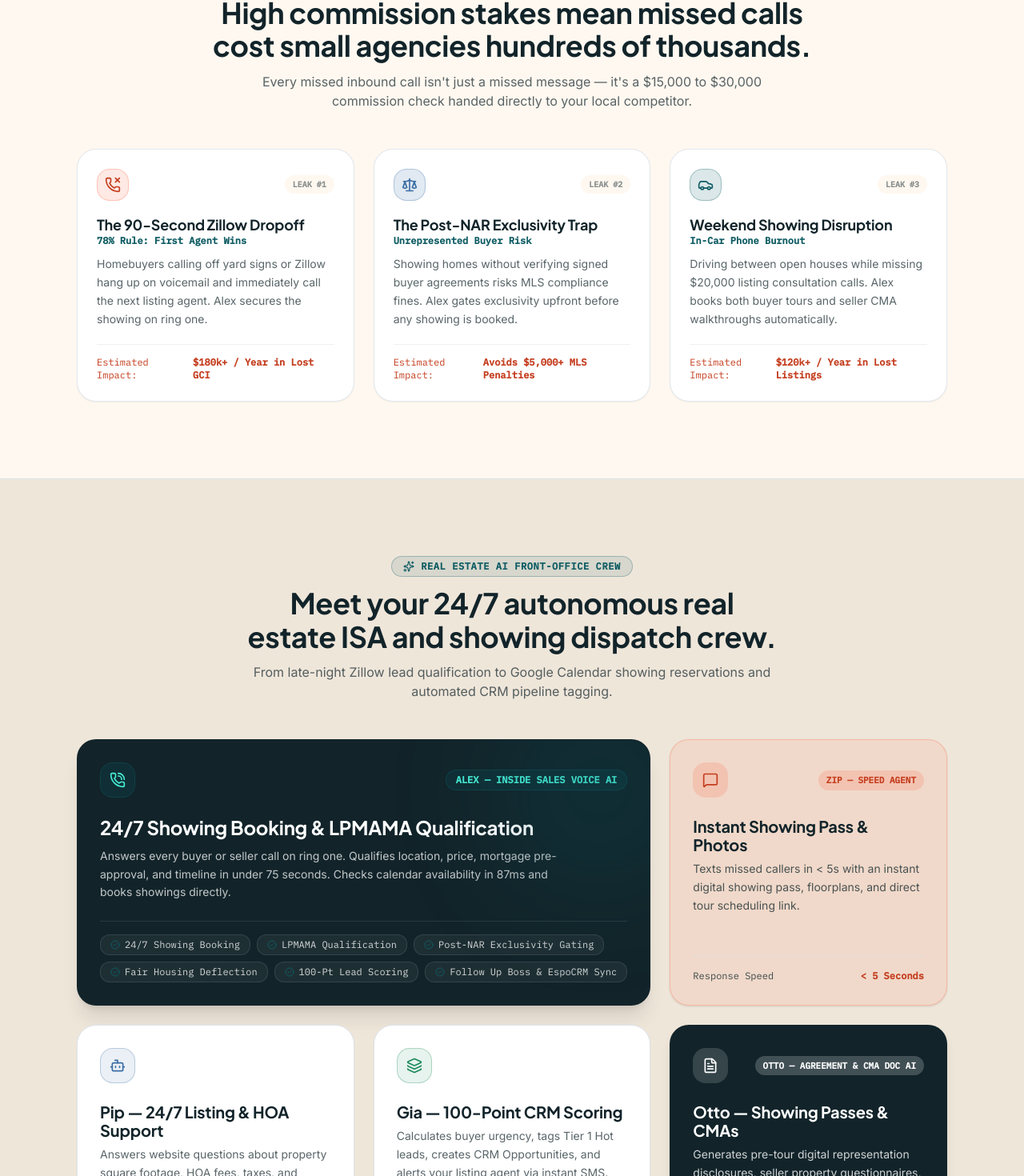
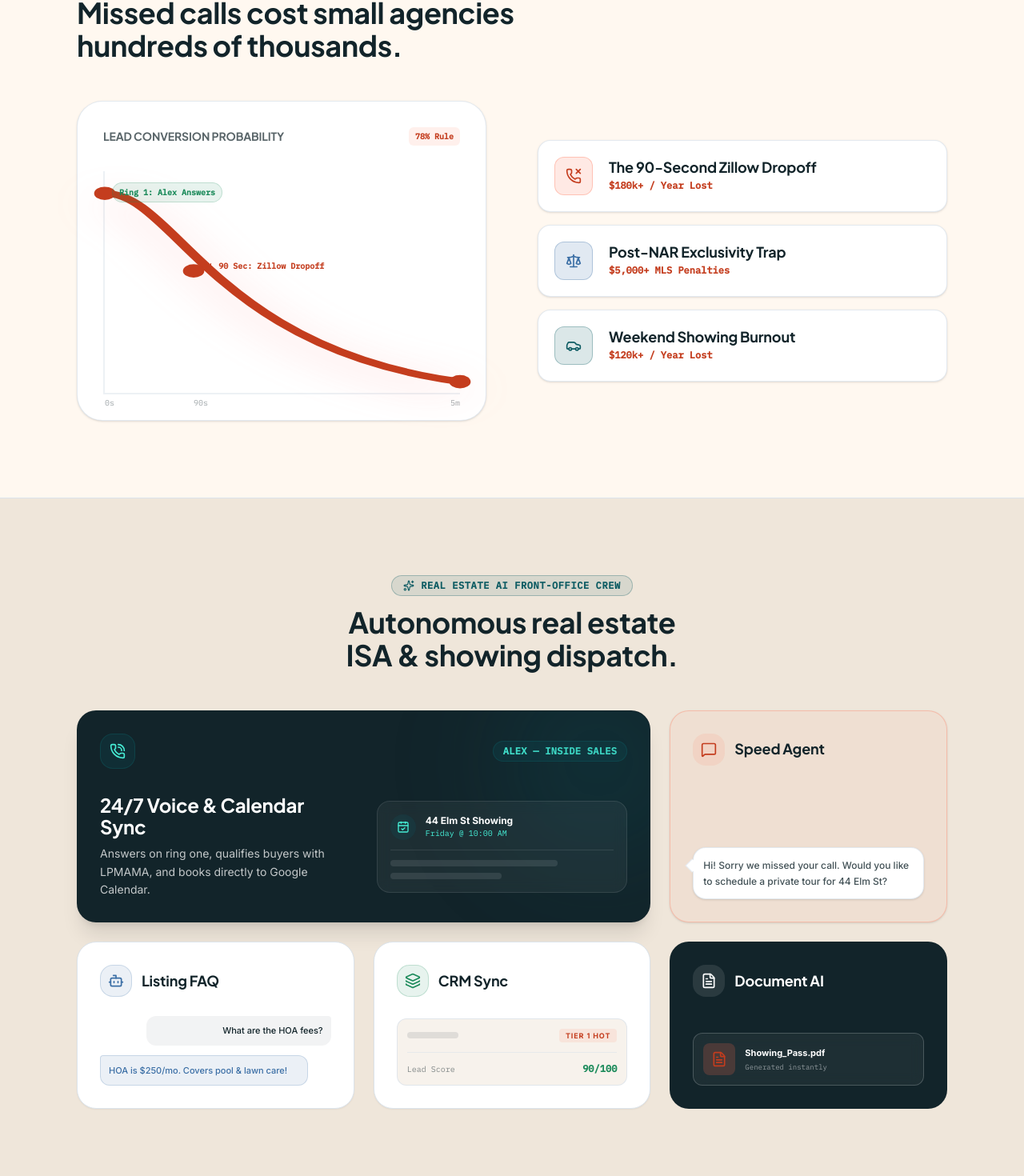
Before and after one commit to xpeedlab-netizen/minions-ai, a Next.js app: page /industries/real-estate in a window 1280 px wide. Shown: the part 1313-2783 px from the top of the page at 80% size. Built offline with nearby package versions, Linux system fonts and the light colour scheme; no server answers.

Commit message:
feat: replace text walls with UI mockups for lower cognitive load

```diff
--- a/components/sections/industries/real-estate/RealEstateCrewBento.tsx
+++ b/components/sections/industries/real-estate/RealEstateCrewBento.tsx
@@ -1,173 +1,158 @@
-import { PhoneCall, MessageSquare, Bot, Layers, FileText, CheckCircle2, Sparkles } from "lucide-react";
+import { PhoneCall, MessageSquare, Bot, Layers, FileText, CheckCircle2, CalendarCheck, Sparkles } from "lucide-react";
 import Reveal from "@/components/ui/Reveal";
-
-const tags = [
-  "24/7 Showing Booking",
-  "LPMAMA Qualification",
-  "Post-NAR Exclusivity Gating",
-  "Fair Housing Deflection",
-  "100-Pt Lead Scoring",
-  "Follow Up Boss & EspoCRM Sync",
-];
 
 export default function RealEstateCrewBento() {
   return (
     <section className="bg-cream-dark py-16 sm:py-24">
       <div className="mx-auto max-w-6xl px-4 sm:px-6 lg:px-8">
-        {/* Section Header */}
         <div className="max-w-3xl mx-auto text-center space-y-3">
           <div className="inline-flex items-center gap-2 rounded-full bg-teal/10 border border-teal/30 px-3.5 py-1 font-mono text-xs font-bold text-teal uppercase tracking-wider">
             <Sparkles className="size-3.5" />
             <span>Real Estate AI Front-Office Crew</span>
           </div>
           <h2 className="font-heading font-bold text-3xl sm:text-4xl text-ink text-balance leading-tight">
-            Meet your 24/7 autonomous real estate ISA and showing dispatch crew.
+            Autonomous real estate ISA & showing dispatch.
           </h2>
-          <p className="text-base text-ink/70 max-w-2xl mx-auto">
-            From late-night Zillow lead qualification to Google Calendar showing reservations and automated CRM pipeline tagging.
-          </p>
         </div>
 
         {/* Bento Grid Layout */}
         <div className="mt-12 grid sm:grid-cols-2 lg:grid-cols-3 gap-5 sm:gap-6">
+
           {/* Card 1: Alex — 24/7 Real Estate Voice ISA (Featured Large Card) */}
           <Reveal className="lg:col-span-2">
             <div className="relative h-full rounded-3xl border border-ink/20 bg-ink p-7 text-white shadow-xl overflow-hidden flex flex-col justify-between hover:shadow-2xl hover:shadow-teal/20 hover:border-teal/40 hover:-translate-y-1 transition-all duration-300">
               <div className="absolute top-0 right-0 -mr-16 -mt-16 size-64 rounded-full bg-teal/20 blur-3xl pointer-events-none" />
 
-              <div>
-                <div className="flex items-center justify-between">
+              <div className="flex items-center justify-between mb-8">
                 <span className="flex size-11 items-center justify-center rounded-2xl bg-teal/20 text-teal-300 border border-teal/40">
                   <PhoneCall className="size-5" />
                 </span>
-                  <span className="font-mono text-xs font-bold text-teal-300 bg-teal/20 border border-teal/40 px-3 py-1 rounded-full uppercase">
-                    Alex — Inside Sales Voice AI
+                <span className="font-mono text-xs font-bold text-teal-300 bg-teal/20 border border-teal/40 px-3 py-1 rounded-full uppercase tracking-wide">
+                  Alex — Inside Sales
                 </span>
               </div>
 
-                <h3 className="mt-6 font-heading font-bold text-2xl text-white">
-                  24/7 Showing Booking &amp; LPMAMA Qualification
+              <div className="grid sm:grid-cols-2 gap-8 items-center">
+                <div>
+                  <h3 className="font-heading font-bold text-2xl text-white">
+                    24/7 Voice & Calendar Sync
                   </h3>
-                <p className="mt-2.5 text-sm text-white/75 leading-relaxed max-w-xl">
-                  Answers every buyer or seller call on ring one. Qualifies location, price, mortgage pre-approval, and timeline in under 75 seconds. Checks calendar availability in 87ms and books showings directly.
+                  <p className="mt-2 text-sm text-white/75 leading-relaxed">
+                    Answers on ring one, qualifies buyers with LPMAMA, and books directly to Google Calendar.
                   </p>
                 </div>
 
-              <div className="mt-6 pt-4 border-t border-white/10 flex flex-wrap gap-2">
-                {tags.map((t) => (
-                  <span
-                    key={t}
-                    className="flex items-center gap-1.5 rounded-xl border border-white/10 bg-white/5 px-3 py-1 font-mono text-xs text-white/80"
-                  >
-                    <CheckCircle2 className="size-3 text-teal" />
-                    {t}
-                  </span>
-                ))}
+                {/* Visual UI Mockup */}
+                <div className="bg-white/5 border border-white/10 rounded-2xl p-4 backdrop-blur-sm">
+                  <div className="flex items-center gap-3 border-b border-white/10 pb-3 mb-3">
+                    <div className="size-8 rounded-full bg-teal/20 flex items-center justify-center text-teal-300">
+                      <CalendarCheck className="size-4" />
+                    </div>
+                    <div>
+                      <p className="text-xs font-bold text-white">44 Elm St Showing</p>
+                      <p className="text-[10px] text-teal-300 font-mono">Friday @ 10:00 AM</p>
+                    </div>
+                  </div>
+                  <div className="space-y-2">
+                    <div className="h-2 w-3/4 bg-white/10 rounded-full" />
+                    <div className="h-2 w-1/2 bg-white/10 rounded-full" />
+                  </div>
+                </div>
               </div>
             </div>
           </Reveal>
 
           {/* Card 2: Zip — 5-Second Speed to Lead */}
           <Reveal delay={0.05}>
-            <div className="relative h-full rounded-3xl border border-coral/30 bg-coral/10 p-7 text-ink shadow-sm flex flex-col justify-between hover:shadow-xl hover:shadow-coral/20 hover:border-coral/50 hover:-translate-y-1 transition-all duration-300">
-              <div>
-                <div className="flex items-center justify-between">
-                  <span className="flex size-11 items-center justify-center rounded-2xl bg-coral/20 text-coral-text">
+            <div className="relative h-full rounded-3xl border border-coral/30 bg-coral/5 p-7 text-ink shadow-sm flex flex-col hover:shadow-xl hover:shadow-coral/10 hover:border-coral/50 hover:-translate-y-1 transition-all duration-300">
+              <div className="flex items-center gap-3 mb-6">
+                <span className="flex size-10 items-center justify-center rounded-2xl bg-coral/10 text-coral-text">
                   <MessageSquare className="size-5" />
                 </span>
-                  <span className="font-mono text-[11px] font-bold text-coral-text bg-coral/20 px-2.5 py-1 rounded-full uppercase">
-                    Zip — Speed Agent
-                  </span>
+                <h3 className="font-heading font-bold text-lg text-ink">Speed Agent</h3>
               </div>
 
-                <h3 className="mt-6 font-heading font-bold text-xl text-ink">
-                  Instant Showing Pass &amp; Photos
-                </h3>
-                <p className="mt-2 text-sm text-ink/75 leading-relaxed">
-                  Texts missed callers in &lt; 5s with an instant digital showing pass, floorplans, and direct tour scheduling link.
+              {/* iMessage Visual Mockup */}
+              <div className="mt-auto bg-white border border-border/80 rounded-2xl p-3 shadow-sm relative">
+                <div className="absolute -left-2 top-4 w-3 h-3 bg-white border-l border-b border-border/80 rotate-45" />
+                <p className="text-xs font-medium text-ink/80 relative z-10 leading-relaxed">
+                  Hi! Sorry we missed your call. Would you like to schedule a private tour for 44 Elm St?
                 </p>
-              </div>
-
-              <div className="mt-6 pt-4 border-t border-border/60 font-mono text-xs text-ink/80 flex items-center justify-between">
-                <span>Response Speed</span>
-                <span className="font-bold text-coral-text">&lt; 5 Seconds</span>
               </div>
             </div>
           </Reveal>
 
           {/* Card 3: Pip — Listing FAQ AI */}
           <Reveal delay={0.1}>
-            <div className="relative h-full rounded-3xl border border-border bg-white p-7 shadow-xs hover:shadow-xl hover:border-teal/40 hover:-translate-y-1 transition-all duration-300 flex flex-col justify-between">
-              <div>
-                <span className="flex size-11 items-center justify-center rounded-2xl bg-accent-blue/10 text-accent-blue border border-accent-blue/30">
+            <div className="relative h-full rounded-3xl border border-border bg-white p-7 shadow-xs hover:shadow-xl hover:border-teal/40 hover:-translate-y-1 transition-all duration-300 flex flex-col">
+              <div className="flex items-center gap-3 mb-6">
+                <span className="flex size-10 items-center justify-center rounded-2xl bg-accent-blue/10 text-accent-blue border border-accent-blue/20">
                   <Bot className="size-5" />
                 </span>
-
-                <h3 className="mt-6 font-heading font-bold text-xl text-ink">
-                  Pip — 24/7 Listing &amp; HOA Support
-                </h3>
-                <p className="mt-2 text-sm text-ink/70 leading-relaxed">
-                  Answers website questions about property square footage, HOA fees, taxes, and school links directly from your verified MLS data.
-                </p>
+                <h3 className="font-heading font-bold text-lg text-ink">Listing FAQ</h3>
               </div>
 
-              <div className="mt-6 pt-4 border-t border-border/60 font-mono text-xs text-ink/60 flex items-center justify-between">
-                <span>Compliance &amp; Accuracy</span>
-                <span className="font-bold text-accent-blue">100% Grounded</span>
+              {/* Chat Interface Mockup */}
+              <div className="mt-auto space-y-3">
+                <div className="bg-ink/5 rounded-xl rounded-tr-sm p-2.5 text-[11px] font-medium w-[80%] ml-auto text-right">
+                  What are the HOA fees?
+                </div>
+                <div className="bg-accent-blue/10 text-accent-blue border border-accent-blue/20 rounded-xl rounded-tl-sm p-2.5 text-[11px] font-medium w-[90%]">
+                  HOA is $250/mo. Covers pool & lawn care!
+                </div>
               </div>
             </div>
           </Reveal>
 
           {/* Card 4: Gia — 100-Point CRM Scoring */}
           <Reveal delay={0.15}>
-            <div className="relative h-full rounded-3xl border border-border bg-white p-7 shadow-xs hover:shadow-xl hover:border-teal/40 hover:-translate-y-1 transition-all duration-300 flex flex-col justify-between">
-              <div>
-                <span className="flex size-11 items-center justify-center rounded-2xl bg-success/10 text-success border border-success/30">
+            <div className="relative h-full rounded-3xl border border-border bg-white p-7 shadow-xs hover:shadow-xl hover:border-teal/40 hover:-translate-y-1 transition-all duration-300 flex flex-col">
+              <div className="flex items-center gap-3 mb-6">
+                <span className="flex size-10 items-center justify-center rounded-2xl bg-success/10 text-success border border-success/20">
                   <Layers className="size-5" />
                 </span>
-
-                <h3 className="mt-6 font-heading font-bold text-xl text-ink">
-                  Gia — 100-Point CRM Scoring
-                </h3>
-                <p className="mt-2 text-sm text-ink/70 leading-relaxed">
-                  Calculates buyer urgency, tags Tier 1 Hot leads, creates CRM Opportunities, and alerts your listing agent via instant SMS.
-                </p>
+                <h3 className="font-heading font-bold text-lg text-ink">CRM Sync</h3>
               </div>
 
-              <div className="mt-6 pt-4 border-t border-border/60 font-mono text-xs text-ink/60 flex items-center justify-between">
-                <span>CRM Compatibility</span>
-                <span className="font-bold text-success">Follow Up Boss &amp; Espo</span>
+              {/* CRM Tag Mockup */}
+              <div className="mt-auto border border-border/80 rounded-xl p-3 bg-cream-dark/50">
+                <div className="flex items-center justify-between mb-3">
+                  <div className="h-2 w-16 bg-ink/10 rounded-full" />
+                  <span className="bg-coral/10 text-coral-text px-2 py-0.5 rounded text-[9px] font-bold tracking-widest uppercase">
+                    Tier 1 Hot
+                  </span>
+                </div>
+                <div className="flex items-center justify-between border-t border-border/60 pt-3">
+                  <span className="text-[10px] font-mono text-ink/50">Lead Score</span>
+                  <span className="text-xs font-mono font-bold text-success">90/100</span>
+                </div>
               </div>
             </div>
           </Reveal>
 
-          {/* Card 5: Otto — Showing Agreements & CMA Briefs */}
+          {/* Card 5: Otto — Showing Agreements */}
           <Reveal delay={0.2}>
-            <div className="relative h-full rounded-3xl border border-ink/20 bg-ink p-7 text-white shadow-lg flex flex-col justify-between hover:shadow-2xl hover:border-white/30 hover:-translate-y-1 transition-all duration-300">
-              <div>
-                <div className="flex items-center justify-between">
-                  <span className="flex size-11 items-center justify-center rounded-2xl bg-white/15 text-white">
+            <div className="relative h-full rounded-3xl border border-ink/20 bg-ink p-7 text-white flex flex-col hover:shadow-2xl hover:border-white/30 hover:-translate-y-1 transition-all duration-300">
+              <div className="flex items-center gap-3 mb-6">
+                <span className="flex size-10 items-center justify-center rounded-2xl bg-white/10 text-white">
                   <FileText className="size-5" />
                 </span>
-                  <span className="font-mono text-[11px] font-bold text-white bg-white/20 px-2.5 py-1 rounded-full uppercase">
-                    Otto — Agreement &amp; CMA Doc AI
-                  </span>
+                <h3 className="font-heading font-bold text-lg text-white">Document AI</h3>
               </div>
 
-                <h3 className="mt-6 font-heading font-bold text-xl text-white">
-                  Otto — Showing Passes &amp; CMAs
-                </h3>
-                <p className="mt-2 text-sm text-white/80 leading-relaxed">
-                  Generates pre-tour digital representation disclosures, seller property questionnaires, and CMA meeting prep briefs automatically.
-                </p>
+              {/* PDF Mockup */}
+              <div className="mt-auto border border-white/20 rounded-xl p-3 bg-white/5 backdrop-blur-sm flex items-center gap-3">
+                <div className="size-10 bg-coral/20 rounded-lg flex items-center justify-center text-coral-text shrink-0">
+                  <FileText className="size-5" />
                 </div>
-
-              <div className="mt-6 pt-4 border-t border-white/15 font-mono text-xs text-white/90 flex items-center justify-between">
-                <span>Agent Prep Time</span>
-                <span className="font-bold text-teal-300">Saved 5+ Hrs / Wk</span>
+                <div>
+                  <p className="text-[11px] font-bold text-white truncate">Showing_Pass.pdf</p>
+                  <p className="text-[9px] text-white/50 font-mono mt-0.5">Generated instantly</p>
+                </div>
               </div>
             </div>
           </Reveal>
+
         </div>
       </div>
     </section>
--- a/components/sections/industries/real-estate/RealEstateProblem.tsx
+++ b/components/sections/industries/real-estate/RealEstateProblem.tsx
@@ -1,84 +1,100 @@
-import { PhoneMissed, Scale, Car, AlertCircle } from "lucide-react";
+import { PhoneMissed, Scale, Car, AlertCircle, ArrowDownRight } from "lucide-react";
 import Reveal from "@/components/ui/Reveal";
 
-const cards = [
+const leaks = [
   {
     icon: PhoneMissed,
     iconColor: "text-coral-text bg-coral/15 border-coral/30",
     title: "The 90-Second Zillow Dropoff",
-    subtitle: "78% Rule: First Agent Wins",
-    body: "Homebuyers calling off yard signs or Zillow hang up on voicemail and immediately call the next listing agent. Alex secures the showing on ring one.",
-    loss: "$180k+ / Year in Lost GCI",
+    loss: "$180k+ / Year Lost",
   },
   {
     icon: Scale,
     iconColor: "text-accent-blue bg-accent-blue/15 border-accent-blue/30",
-    title: "The Post-NAR Exclusivity Trap",
-    subtitle: "Unrepresented Buyer Risk",
-    body: "Showing homes without verifying signed buyer agreements risks MLS compliance fines. Alex gates exclusivity upfront before any showing is booked.",
-    loss: "Avoids $5,000+ MLS Penalties",
+    title: "Post-NAR Exclusivity Trap",
+    loss: "$5,000+ MLS Penalties",
   },
   {
     icon: Car,
     iconColor: "text-teal bg-teal/15 border-teal/30",
-    title: "Weekend Showing Disruption",
-    subtitle: "In-Car Phone Burnout",
-    body: "Driving between open houses while missing $20,000 listing consultation calls. Alex books both buyer tours and seller CMA walkthroughs automatically.",
-    loss: "$120k+ / Year in Lost Listings",
+    title: "Weekend Showing Burnout",
+    loss: "$120k+ / Year Lost",
   },
 ];
 
 export default function RealEstateProblem() {
   return (
-    <section className="bg-cream py-16 sm:py-24 border-b border-border">
+    <section className="bg-cream py-16 sm:py-24 border-b border-border overflow-hidden">
       <div className="mx-auto max-w-6xl px-4 sm:px-6 lg:px-8">
-        <div className="max-w-3xl mx-auto text-center space-y-3">
+
+        <div className="max-w-3xl space-y-3 mb-12">
           <div className="inline-flex items-center gap-2 rounded-full bg-coral/10 border border-coral/30 px-3.5 py-1 font-mono text-xs font-bold text-coral-text uppercase tracking-wider">
             <AlertCircle className="size-3.5" />
-            <span>The 3 Costliest Real Estate Revenue Leaks</span>
+            <span>The 3 Costliest Revenue Leaks</span>
           </div>
           <h2 className="font-heading font-bold text-3xl sm:text-4xl text-ink text-balance leading-tight">
-            High commission stakes mean missed calls cost small agencies hundreds of thousands.
+            Missed calls cost small agencies hundreds of thousands.
           </h2>
-          <p className="text-base text-ink/70 max-w-2xl mx-auto">
-            Every missed inbound call isn&apos;t just a missed message — it&apos;s a $15,000 to $30,000 commission check handed directly to your local competitor.
-          </p>
         </div>
 
-        <div className="mt-12 grid sm:grid-cols-3 gap-6">
-          {cards.map((c, i) => (
-            <Reveal key={c.title} delay={i * 0.08} className="h-full">
-              <div className="h-full rounded-3xl border border-border/80 bg-white p-6 shadow-xs hover:shadow-md hover:border-teal/40 transition-all flex flex-col justify-between">
-                <div>
-                  <div className="flex items-center justify-between">
-                    <span className={`flex size-10 items-center justify-center rounded-2xl border ${c.iconColor}`}>
-                      <c.icon className="size-5" />
-                    </span>
-                    <span className="font-mono text-[10px] font-bold text-ink/50 bg-cream px-2.5 py-1 rounded-full uppercase">
-                      Leak #{i + 1}
-                    </span>
+        <div className="grid lg:grid-cols-2 gap-10 lg:gap-16 items-center">
+
+          {/* Visual: Lead Decay Chart */}
+          <Reveal className="relative w-full aspect-square max-h-[400px] rounded-[32px] border border-border/80 bg-white p-8 shadow-sm flex flex-col">
+            <div className="flex justify-between items-center mb-8">
+              <h3 className="font-mono text-sm font-bold text-ink/70 uppercase tracking-wide">Lead Conversion Probability</h3>
+              <span className="bg-coral/10 text-coral-text px-2 py-1 rounded-md text-[10px] font-bold font-mono">78% Rule</span>
             </div>
 
-                  <h3 className="mt-5 font-heading font-bold text-lg text-ink">
-                    {c.title}
-                  </h3>
-                  <p className="mt-0.5 font-mono text-xs font-semibold text-teal">
-                    {c.subtitle}
-                  </p>
+            <div className="flex-1 relative border-l-2 border-b-2 border-border/50">
+              {/* Chart Line (SVG) */}
+              <svg className="absolute inset-0 h-full w-full overflow-visible" preserveAspectRatio="none" viewBox="0 0 100 100">
+                <path
+                  d="M 0,10 C 20,10 30,80 100,95"
+                  fill="none"
+                  stroke="currentColor"
+                  strokeWidth="3"
+                  className="text-coral-text drop-shadow-[0_4px_8px_rgba(255,107,107,0.4)]"
+                />
+                <circle cx="0" cy="10" r="3" className="fill-coral-text" />
+                <circle cx="25" cy="45" r="3" className="fill-coral-text" />
+                <circle cx="100" cy="95" r="3" className="fill-coral-text" />
+              </svg>
 
-                  <p className="mt-2.5 text-sm text-ink/70 leading-relaxed">
-                    {c.body}
-                  </p>
+              {/* Annotations */}
+              <div className="absolute top-[5%] left-[2%] flex items-center gap-1.5 text-success font-mono text-[10px] font-bold bg-success/10 px-2 py-1 rounded-full border border-success/20">
+                <span>Ring 1: Alex Answers</span>
               </div>
 
-                <div className="mt-5 pt-3.5 border-t border-border/50 font-mono text-xs text-coral-text flex items-center justify-between">
-                  <span>Estimated Impact:</span>
-                  <span className="font-bold font-mono">{c.loss}</span>
+              <div className="absolute top-[40%] left-[28%] flex items-center gap-1.5 text-coral-text font-mono text-[10px] font-bold">
+                <ArrowDownRight className="size-3" />
+                <span>90 Sec: Zillow Dropoff</span>
+              </div>
+
+              <div className="absolute bottom-[-20px] left-0 font-mono text-[10px] text-ink/40">0s</div>
+              <div className="absolute bottom-[-20px] left-[25%] font-mono text-[10px] text-ink/40">90s</div>
+              <div className="absolute bottom-[-20px] right-0 font-mono text-[10px] text-ink/40">5m</div>
+            </div>
+          </Reveal>
+
+          {/* List: Condensed Leaks */}
+          <div className="space-y-4">
+            {leaks.map((leak, i) => (
+              <Reveal key={leak.title} delay={i * 0.1}>
+                <div className="flex items-center gap-5 p-5 rounded-2xl bg-white border border-border/80 shadow-sm hover:shadow-md hover:border-teal/40 transition-all group">
+                  <span className={`flex size-12 shrink-0 items-center justify-center rounded-xl border ${leak.iconColor} group-hover:scale-110 transition-transform`}>
+                    <leak.icon className="size-5" />
+                  </span>
+                  <div className="flex-1">
+                    <h3 className="font-heading font-bold text-lg text-ink">{leak.title}</h3>
+                    <p className="font-mono text-xs font-semibold text-coral-text mt-1">{leak.loss}</p>
                   </div>
                 </div>
               </Reveal>
             ))}
           </div>
+
+        </div>
       </div>
     </section>
   );
```
Lines whose indentation alone changed are shown as unchanged.
